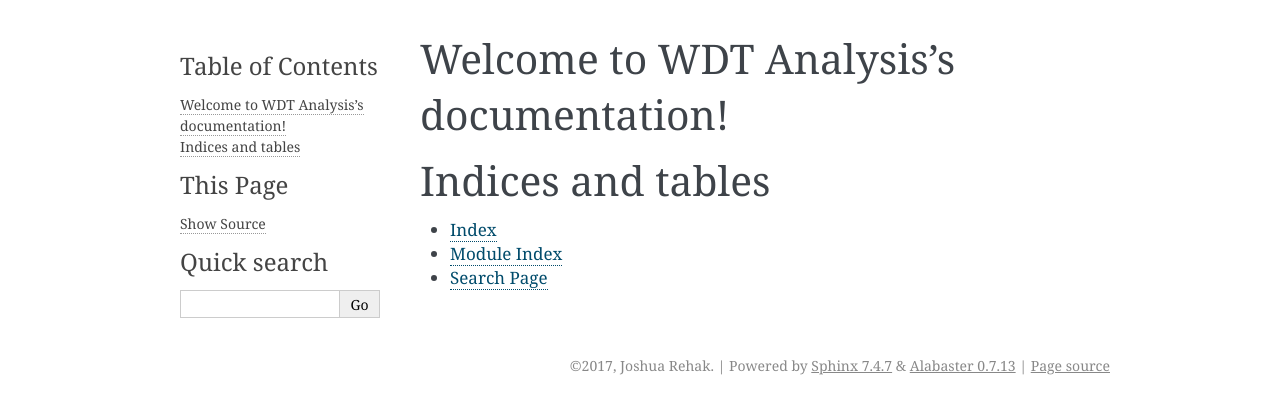
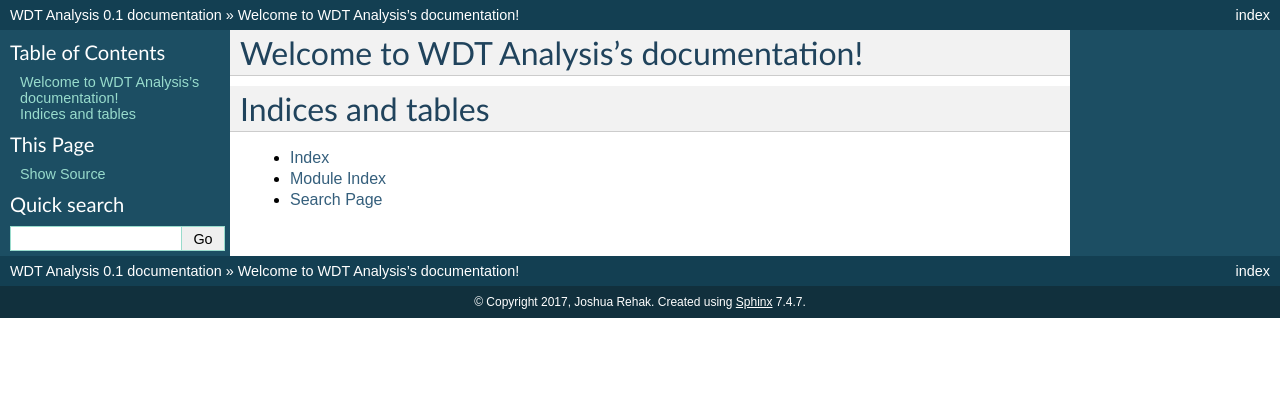
Before and after one commit to JessicaRehak/WDT_Analysis, a Sphinx documentation site: the page built from docs/index.rst, in a window 1280 px wide. Shown: the top 414 px of the page. Built offline with Sphinx 7.4.7, drawn with Linux system fonts in a browser that asks for light colours.

Commit message:
changed theme, added intersphinx support for pandas and numpy

```diff
--- a/docs/conf.py
+++ b/docs/conf.py
@@ -36,7 +36,8 @@ extensions = ['sphinx.ext.autodoc',
 
 # Intersphynx mapping
 intersphinx_mapping = {'python': ('https://docs.python.org/2', None),
-'pandas': ('http://pandas.pydata.org/pandas-docs/stable', None)}
+                       'pandas': ('http://pandas.pydata.org/pandas-docs/stable', None),
+                       'numpy' : ('https://docs.scipy.org/doc/numpy-1.10.0/', None)}
 
 # Add any paths that contain templates here, relative to this directory.
 templates_path = ['_templates']
@@ -88,7 +89,7 @@ todo_include_todos = False
 # The theme to use for HTML and HTML Help pages.  See the documentation for
 # a list of builtin themes.
 #
-html_theme = 'alabaster'
+html_theme = 'classic'
 
 # Theme options are theme-specific and customize the look and feel of a theme
 # further.  For a list of options available for each theme, see the
```
